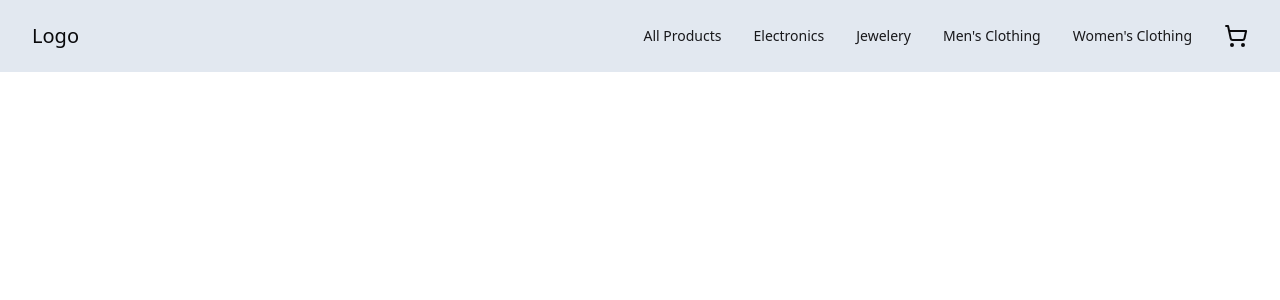
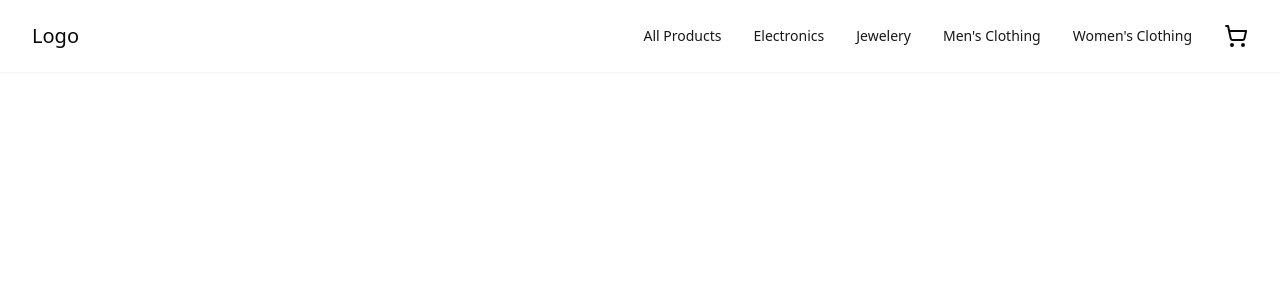
Before and after one commit to tjglwcz/odin-shopping-cart, a React (Vite) app: page / in a window 1280 px wide. Shown: the top 300 px of the page. Built offline with nearby package versions, Linux system fonts and the light colour scheme.

Commit message:
Add shadow to Navbar

```diff
--- a/src/components/Navbar.tsx
+++ b/src/components/Navbar.tsx
@@ -14,7 +14,7 @@ export const Navbar = () => {
   const isDesktop = useMediaQuery("(min-width: 768px)");
 
   return (
-    <nav className="bg-slate-200 flex justify-between content-center min-h-12 p-4">
+    <nav className="flex justify-between content-center min-h-12 p-4 shadow-sm">
       {!isDesktop && (
         <Sheet>
           <SheetTrigger>
```
